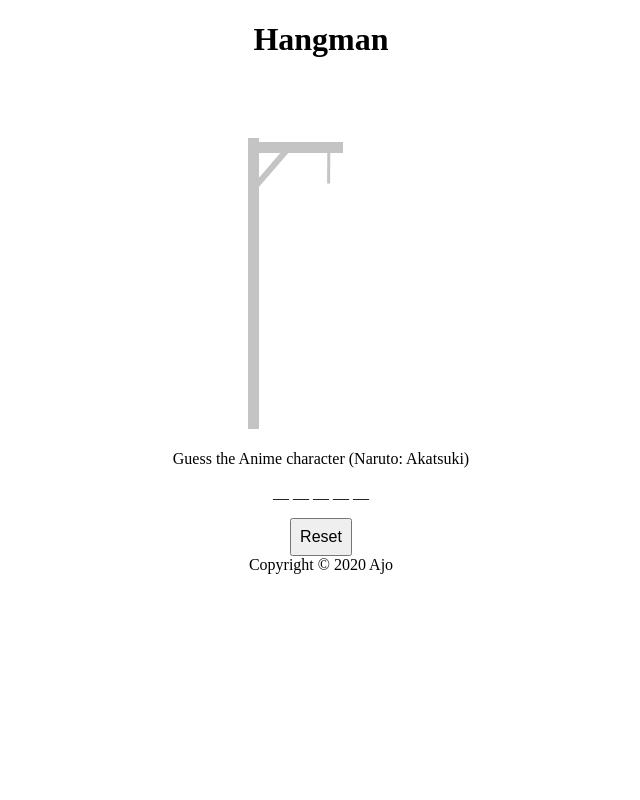
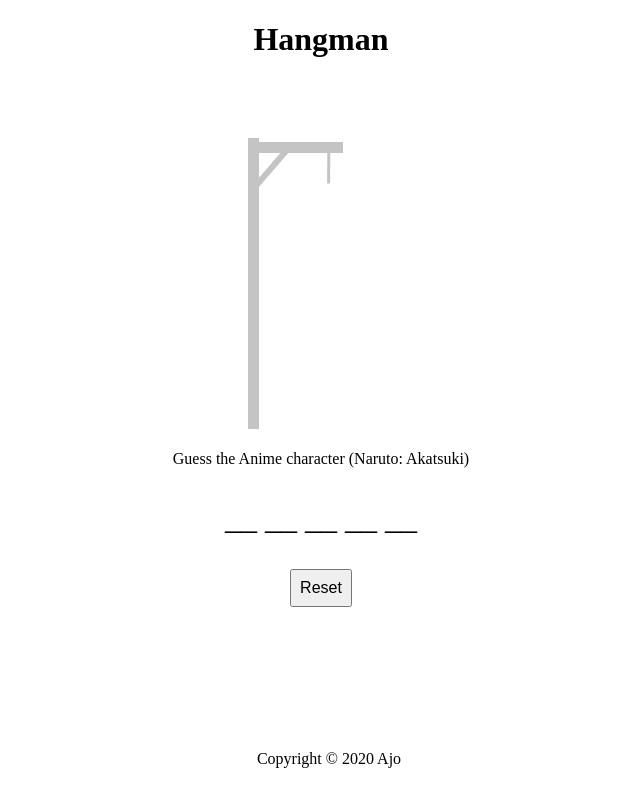
Before and after one commit to jo-0/hangman, a plain HTML site: page index.html in a window 1280 px wide. Shown: the whole page, without its empty margins (319-959 px from the left). Drawn offline with Linux system fonts and the light colour scheme.

Commit message:
Make the answer font large

```diff
--- a/style.css
+++ b/style.css
@@ -6,3 +6,14 @@ body {
 	padding: 8px;
 	font-size: medium;
 }
+
+#answer {
+	font-size: xx-large;
+}
+
+footer {
+	position: absolute;
+	bottom: 0;
+	width: 100%;
+	height: 50px;
+}
```
